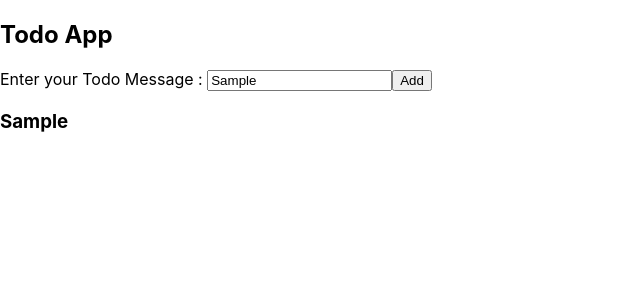
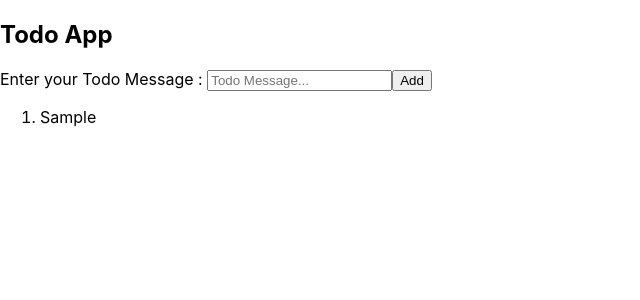
Before and after one commit to karthickvkumar/vcentry27, a React (Create React App) app in the folder learning-react/: page /todo in a window 1280 px wide. Both pictures are taken after typing "Sample" into the empty fields and a click on the button "Add". Shown: the top 300 px of the page, without its empty margins (0-640 px from the left). Built offline with nearby package versions, Linux system fonts and the light colour scheme.

Commit message:
commit message

```diff
--- a/learning-react/src/screens/todo-app-page.js
+++ b/learning-react/src/screens/todo-app-page.js
@@ -15,13 +15,14 @@ const ToDoScreen = () => {
     // messageList.push(todoText);
     // updateMessageList(messageList);
 
-    // E6 -- ... -> Spread operator [...array_variable_name, value]
+    // ES6 -- ... -> Spread operator [...array_variable_name, value]
     updateMessageList([...messageList, todoText]);
+    updateTodoText("");
   }
 
   const todoList = messageList.map((value, index) => {
     return(
-      <h3 key={index}>{value}</h3>
+        <li key={index}>{value}</li>
     )
   })
 
@@ -30,9 +31,11 @@ const ToDoScreen = () => {
       <h2>Todo App</h2>
       <div>
         <label>Enter your Todo Message : </label>
-        <input type="text" placeholder="Todo Message..." onChange={handleInput} />
+        <input type="text" value={todoText} placeholder="Todo Message..." onChange={handleInput} />
         <button onClick={() => addTodoMessage()} >Add</button>
-        {todoList}
+        <ol>
+          {todoList}
+        </ol>
       </div>
     </div>
   )
```
